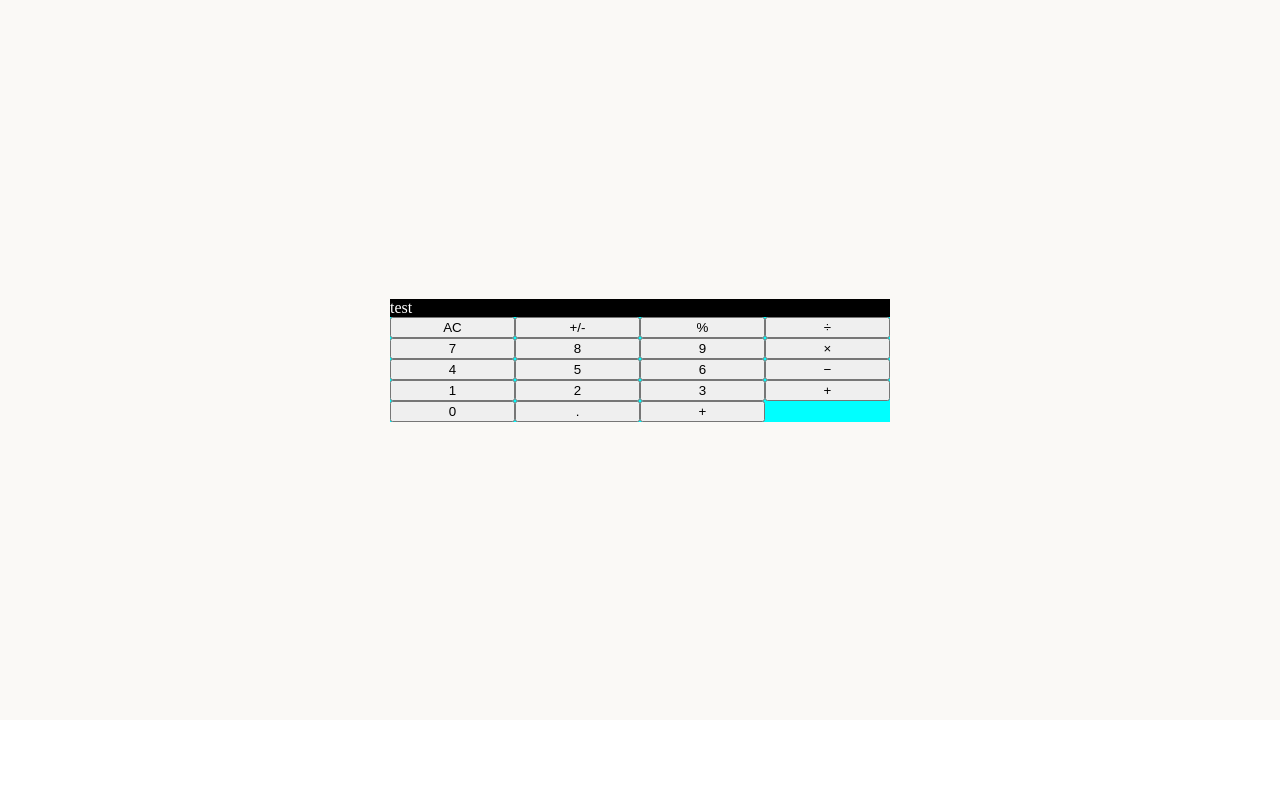
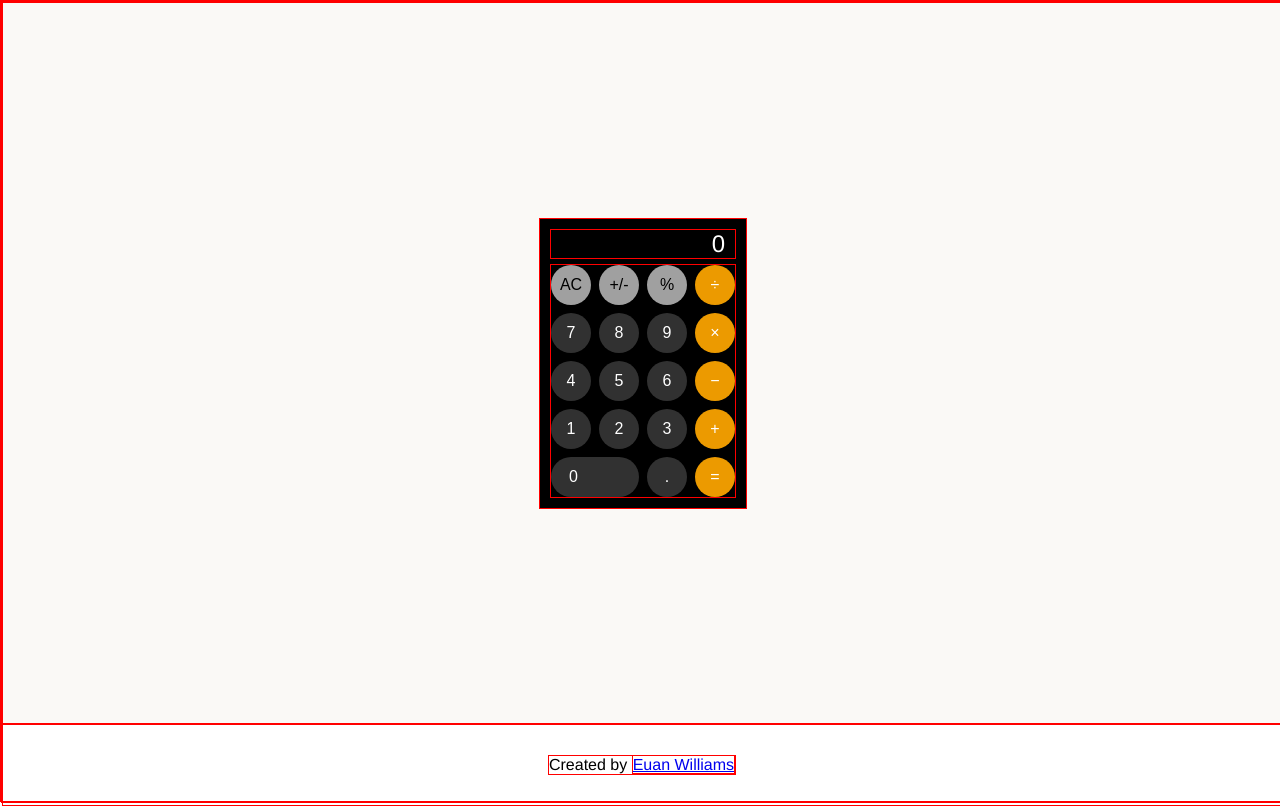
Before and after one commit to EuanRW/calculator, a plain HTML site: page index.html in a window 1280 px wide. Drawn offline with Linux system fonts and the light colour scheme.

Commit message:
Adding CSS Styles to calculator.

```diff
--- a/index.html
+++ b/index.html
@@ -11,7 +11,7 @@
   <body>
     <div id="content">
       <div id="calculator">
-        <div id="screen">test</div>
+        <div id="screen">0</div>
         <div id="buttonDiv">
           <button class="btn action" id="ACBtn">AC</button>
           <button class="btn action" id="signBtn">+/-</button>
@@ -31,11 +31,13 @@
           <button class="btn operation" id="addBtn">+</button>
           <button class="btn number" id="zeroBtn">0</button>
           <button class="btn number" id="pointBtn">.</button>
-            <button class="btn operation" id="equalsBtn">+</button>
+          <button class="btn operation" id="equalsBtn">=</button>
         </div>
       </div>
     </div>
-    <div id="footer"></div>
+    <div id="footer">
+        <p>Created by <a href="https://github.com/EuanRW">Euan Williams</a></p>
+    </div>
    </body>
   <script src="script.js"></script>
 </html>
--- /dev/null
+++ b/prettierrrc.json
@@ -0,0 +1,3 @@
+{
+    "tabWidth": 4
+}
--- a/script.js
+++ b/script.js
@@ -32,3 +32,13 @@ const factorial = function(num) {
 function operate(num1, num2, operation) {
 
 }
+
+//DISPLAY
+const screen = document.getElementById("screen");
+let displayVal = "0";
+
+const oneBtn = document.getElementById("oneBtn");
+oneBtn.addEventListener("click", () => {
+    console.log("Working!")
+    screen.innerHtml = "1"
+});
--- a/styles.css
+++ b/styles.css
@@ -1,8 +1,18 @@
-html, body, #content {
+* {
+  border: 1px solid red;
+}
+
+html,
+body,
+#content {
   padding: 0;
   margin: 0;
   height: 100%;
   width: 100%;
+  font-family: "Helvetica", "Arial", sans-serif;
+}
+
+#content {
   display: flex;
   align-items: flex-start;
   justify-content: center;
@@ -10,21 +20,67 @@ html, body, #content {
 
 #content {
   height: 90%;
-    background-color: #FAF9F6;
+  background-color: #faf9f6;
   align-items: center;
 }
 
 #calculator {
-    width: 500px;
-    background-color: aqua;
+  width: auto;
+  background-color: black;
   color: white;
+  padding: 10px;
 }
 
 #screen {
   background-color: black;
+  margin-bottom: 5px;
+  display: flex;
+  justify-content: end;
+  padding: 0 10px 0 0;
+  font-size: 24px;
 }
 
 #buttonDiv {
   display: grid;
   grid-template-columns: 1fr 1fr 1fr 1fr;
+  grid-gap: 8px;
 }
+
+.btn {
+  border-radius: 1.5rem;
+  width: 40px;
+  height: 40px;
+  border: 0px;
+  font-size: 16px;
+  font-weight: 500;
+}
+
+.action {
+  background-color: rgb(160, 160, 160);
+}
+
+.operation {
+  background-color: rgb(236, 154, 0);
+  color: white;
+}
+
+.number {
+  background-color: rgb(49, 49, 49);
+  color: white;
+}
+
+#zeroBtn {
+  grid-column: span 2;
+  width: 88px;
+  display: flex;
+  justify-content: start;
+  align-items: center;
+  padding-left: 18px;
+}
+
+#footer {
+  display: flex;
+  align-items: center;
+  justify-content: center;
+  height: 10%;
+}
```
Lines whose indentation alone changed are shown as unchanged.
